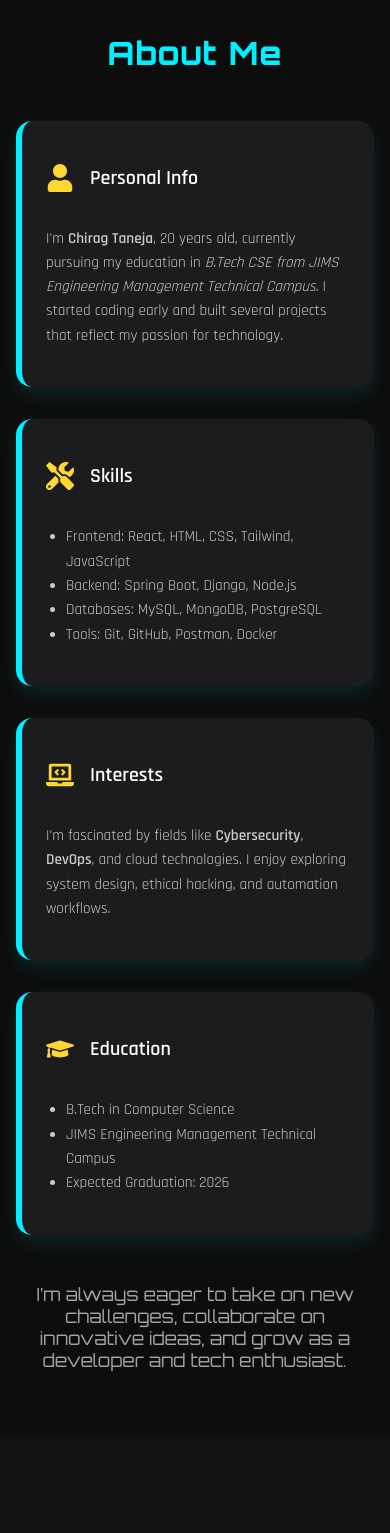
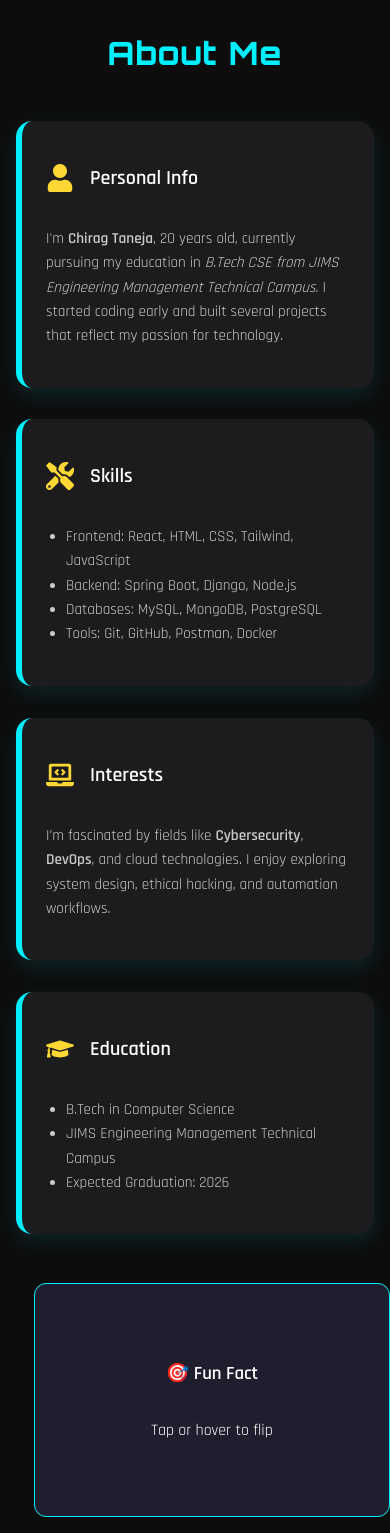
Before and after one commit to cking100/portfolio, a React (Create React App) app: page /about in a window 390 px wide. Shown: the part 200-1733 px from the top of the page. Before the commit the page ends 1637 px from the top, so only its background shows below. Built offline with nearby package versions, Linux system fonts and the light colour scheme.

Commit message:
Added media queries

```diff
--- a/src/components/About.jsx
+++ b/src/components/About.jsx
@@ -1,6 +1,8 @@
 import React from 'react';
 import { FaUser, FaTools, FaLaptopCode, FaGraduationCap } from 'react-icons/fa';
-import './About.css'; // Import the CSS file
+import { motion } from 'framer-motion';
+import Tilt from 'react-parallax-tilt';
+import './About.css';
 
 function About() {
   return (
@@ -10,7 +12,12 @@ function About() {
 
         <div className="about-grid">
           {/* Personal Info */}
-          <div className="about-card border-blue-500">
+          <Tilt glareEnable={true} glareMaxOpacity={0.2} scale={1.02}>
+            <motion.div
+              className="about-card border-blue-500"
+              whileHover={{ scale: 1.05 }}
+              transition={{ type: "spring", stiffness: 300 }}
+            >
               <div className="about-card-header">
                 <FaUser className="about-icon text-blue-500" />
                 <h3 className="about-card-title">Personal Info</h3>
@@ -20,10 +27,16 @@ function About() {
                 <em> B.Tech CSE from JIMS Engineering Management Technical Campus</em>. I started coding early and
                 built several projects that reflect my passion for technology.
               </p>
-          </div>
+            </motion.div>
+          </Tilt>
 
           {/* Skills */}
-          <div className="about-card border-green-500">
+          <Tilt glareEnable={true} glareMaxOpacity={0.2} scale={1.02}>
+            <motion.div
+              className="about-card border-green-500"
+              whileHover={{ scale: 1.05 }}
+              transition={{ type: "spring", stiffness: 300 }}
+            >
               <div className="about-card-header">
                 <FaTools className="about-icon text-green-500" />
                 <h3 className="about-card-title">Skills</h3>
@@ -34,10 +47,16 @@ function About() {
                 <li>Databases: MySQL, MongoDB, PostgreSQL</li>
                 <li>Tools: Git, GitHub, Postman, Docker</li>
               </ul>
-          </div>
+            </motion.div>
+          </Tilt>
 
           {/* Interests */}
-          <div className="about-card border-purple-500">
+          <Tilt glareEnable={true} glareMaxOpacity={0.2} scale={1.02}>
+            <motion.div
+              className="about-card border-purple-500"
+              whileHover={{ scale: 1.05 }}
+              transition={{ type: "spring", stiffness: 300 }}
+            >
               <div className="about-card-header">
                 <FaLaptopCode className="about-icon text-purple-500" />
                 <h3 className="about-card-title">Interests</h3>
@@ -46,10 +65,16 @@ function About() {
                 I’m fascinated by fields like <strong>Cybersecurity</strong>, <strong>DevOps</strong>,
                 and cloud technologies. I enjoy exploring system design, ethical hacking, and automation workflows.
               </p>
-          </div>
+            </motion.div>
+          </Tilt>
 
           {/* Education */}
-          <div className="about-card border-yellow-500">
+          <Tilt glareEnable={true} glareMaxOpacity={0.2} scale={1.02}>
+            <motion.div
+              className="about-card border-yellow-500"
+              whileHover={{ scale: 1.05 }}
+              transition={{ type: "spring", stiffness: 300 }}
+            >
               <div className="about-card-header">
                 <FaGraduationCap className="about-icon text-yellow-500" />
                 <h3 className="about-card-title">Education</h3>
@@ -59,9 +84,24 @@ function About() {
                 <li>JIMS Engineering Management Technical Campus</li>
                 <li>Expected Graduation: 2026</li>
               </ul>
+            </motion.div>
+          </Tilt>
+        </div>
+
+        {/* Flip Card */}
+        <div className="flip-card" tabIndex={0} aria-label="Fun fact flip card">
+          <div className="flip-card-inner">
+            <div className="flip-card-front">
+              <h3>🎯 Fun Fact</h3>
+              <p>Tap or hover to flip</p>
+            </div>
+            <div className="flip-card-back">
+              <p>I love customizing Linux and working with open-source tools!</p>
+            </div>
           </div>
         </div>
 
+        {/* Footer */}
         <div className="about-footer">
           <p>
             I’m always eager to take on new challenges, collaborate on innovative ideas, and grow as a developer and tech enthusiast.
```
Lines whose indentation alone changed are shown as unchanged.
